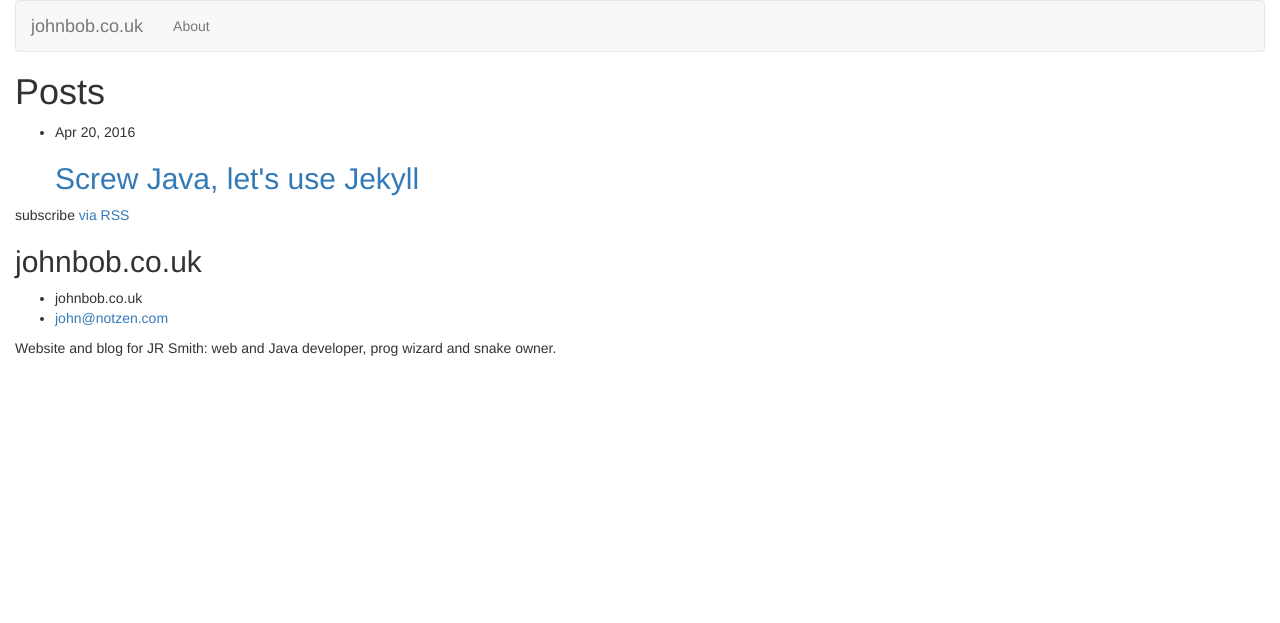
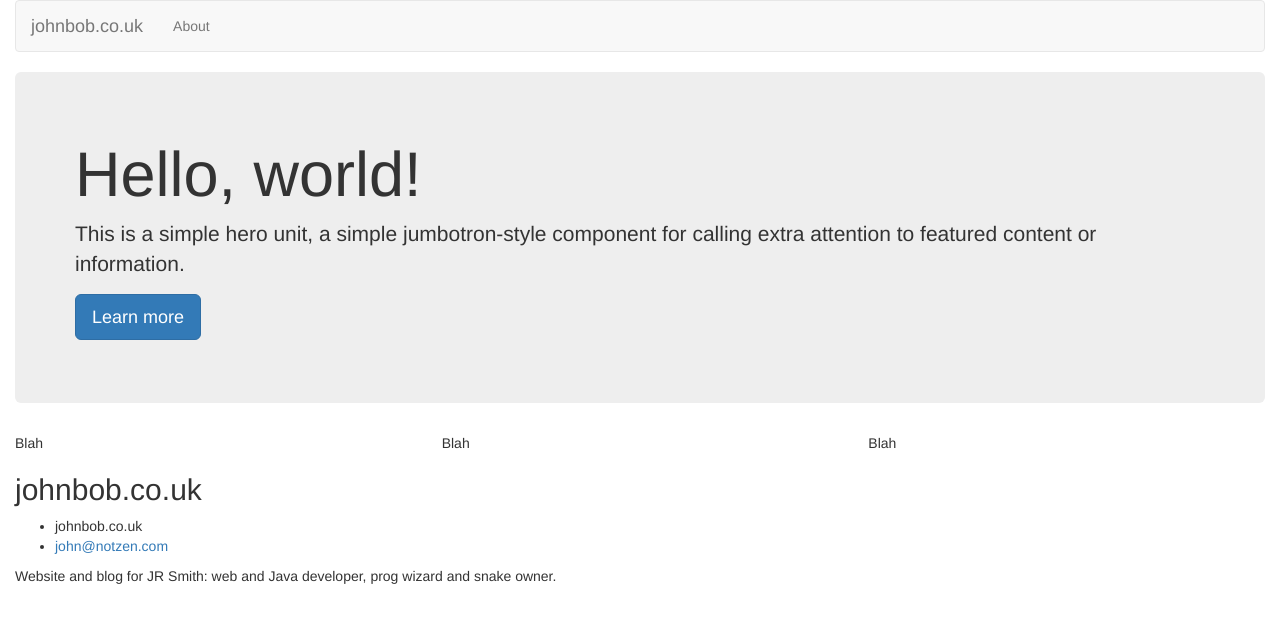
Before and after one commit to jayb0b/jayb0b.github.io, a Jekyll site: the page built from index.html, in a window 1280 px wide. Shown: the top 623 px of the page. Built offline with Jekyll 4.4.1, drawn with Linux system fonts in a browser that asks for light colours.

Commit message:
images and whatnot

```diff
--- a/_layouts/default.html
+++ b/_layouts/default.html
@@ -17,5 +17,5 @@
     {% include footer.html %}
 
   </body>
-</div>
+  </div>
 </html>
--- a/_layouts/post.html
+++ b/_layouts/post.html
@@ -9,6 +9,7 @@ layout: default
   </header>
 
   <div class="post-content" itemprop="articleBody">
+    <img src = "/img/{{page.image}}" />
     {{ content }}
   </div>
 
--- a/index.html
+++ b/index.html
@@ -1,23 +1,22 @@
 ---
 layout: default
 ---
-
-<div class="home">
-
-  <h1 class="page-heading">Posts</h1>
-
-  <ul class="post-list">
-    {% for post in site.posts %}
-      <li>
-        <span class="post-meta">{{ post.date | date: "%b %-d, %Y" }}</span>
-
-        <h2>
-          <a class="post-link" href="{{ post.url | prepend: site.baseurl }}">{{ post.title }}</a>
-        </h2>
-      </li>
-    {% endfor %}
-  </ul>
-
-  <p class="rss-subscribe">subscribe <a href="{{ "/feed.xml" | prepend: site.baseurl }}">via RSS</a></p>
+<div class = "row">
+<div class = "col-md-12">
+<div class="jumbotron">
+  <h1>Hello, world!</h1>
+  <p>This is a simple hero unit, a simple jumbotron-style component for calling extra attention to featured content or information.</p>
+  <p><a class="btn btn-primary btn-lg" href="#" role="button">Learn more</a></p>
+</div>
+</div>
+<div class = "col-md-4">
+Blah
+</div>
+<div class = "col-md-4">
+Blah
+</div>
+<div class = "col-md-4">
+Blah
+</div>
 
 </div>
```
Also changed, not shown: _posts/2016-04-20-screw-java-lets-use-jekyll.md (+1 -0 lines).
